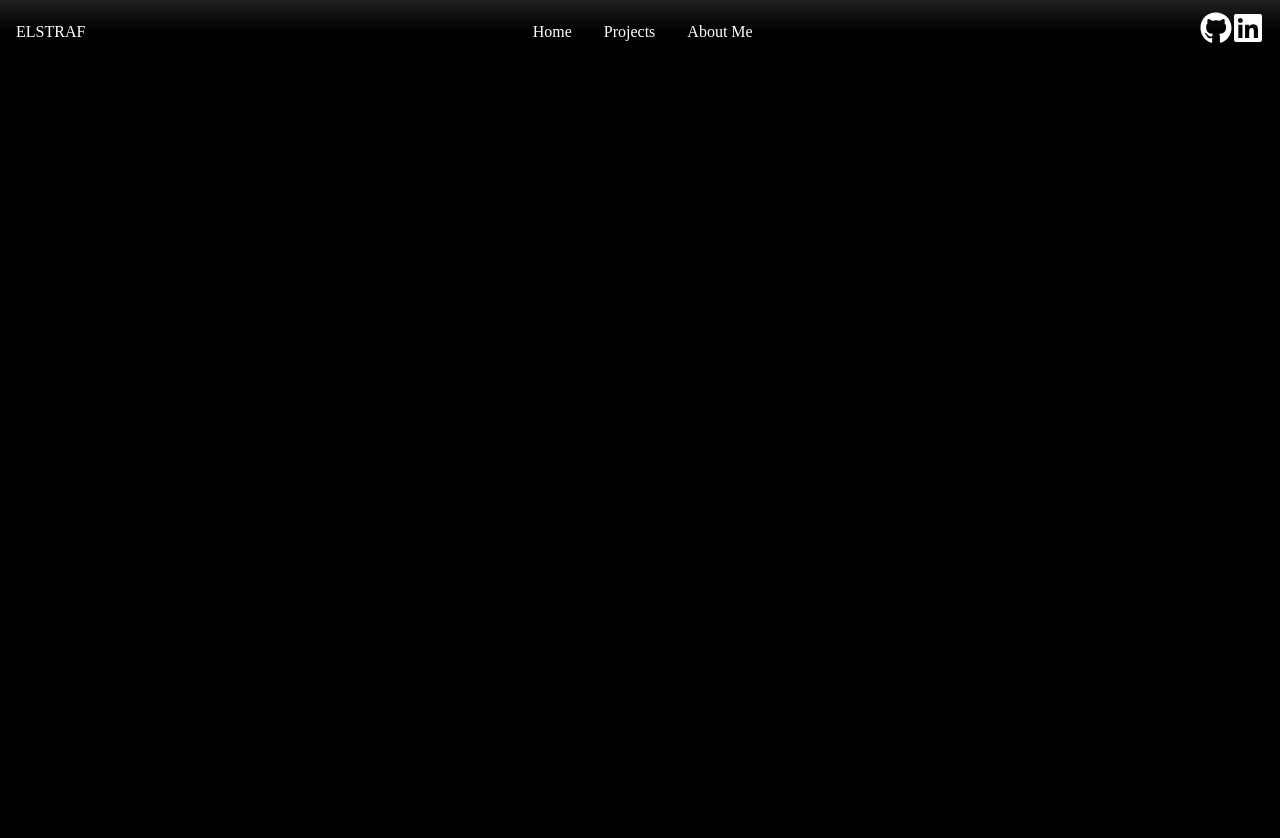
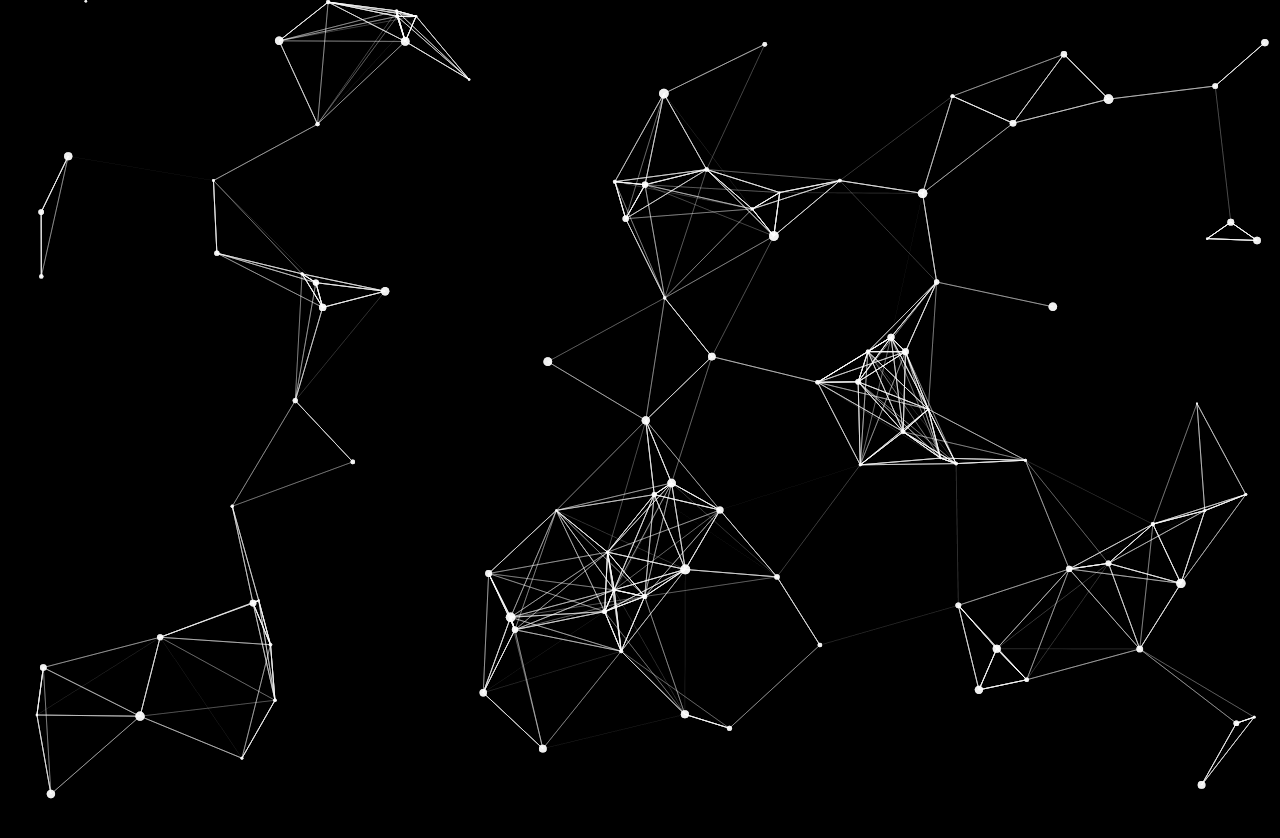
Before and after one commit to Elstraf/Callum_Portfolio, a Next.js app: page / in a window 1280 px wide. Shown: the top 838 px of the page. Before the commit the page ends 800 px from the top, so only its background shows below. Built offline with nearby package versions, Linux system fonts and the light colour scheme.

Commit message:
added boxes and bkground

```diff
--- a/components/FrontPageAnimation.js
+++ b/components/FrontPageAnimation.js
@@ -1,25 +1,102 @@
-import React from 'react'
+import React, { useRef, useEffect, useState } from 'react'
 import styles from './fpa.module.css'
-import BIRDS from 'vanta/dist/vanta.birds.min'
+import Particles from 'react-tsparticles'
 
 const FrontPageAnimation = () => {
-  return class MyComponent extends React.Component {
-    constructor() {
-      super()
-      this.vantaRef = React.createRef()
-    }
-    componentDidMount() {
-      this.vantaEffect = BIRDS({
-        el: this.vantaRef.current,
-      })
-    }
-    componentWillUnmount() {
-      if (this.vantaEffect) this.vantaEffect.destroy()
-    }
-    render() {
-      return <div ref={this.vantaRef}>Foreground content goes here</div>
-    }
-  }
+  const particlesInit = null
+  const particlesLoaded = null
+
+  return (
+    <div className={styles.profileContainer}>
+      <Particles
+        id="tsparticles"
+        init={particlesInit}
+        loaded={particlesLoaded}
+        options={{
+          background: {
+            color: {
+              value: '#000',
+            },
+          },
+          fpsLimit: 60,
+          fullScreen: {
+            enable: true,
+          },
+          interactivity: {
+            detectsOn: 'canvas',
+            events: {
+              onClick: {
+                enable: true,
+                mode: 'push',
+              },
+              onHover: {
+                enable: true,
+                mode: 'repulse',
+              },
+              resize: true,
+            },
+            modes: {
+              bubble: {
+                distance: 400,
+                duration: 2,
+                opacity: 0.8,
+                size: 40,
+              },
+              push: {
+                quantity: 4,
+              },
+              repulse: {
+                distance: 200,
+                duration: 0.4,
+              },
+            },
+          },
+          particles: {
+            color: {
+              value: '#ffffff',
+            },
+            links: {
+              color: '#ffffff',
+              distance: 150,
+              enable: true,
+              opacity: 0.5,
+              width: 1,
+            },
+            collisions: {
+              enable: true,
+            },
+            move: {
+              direction: 'none',
+              enable: true,
+              outMode: 'bounce',
+              random: false,
+              speed: 6,
+              straight: false,
+            },
+            number: {
+              density: {
+                enable: true,
+                value_area: 800,
+              },
+              value: 80,
+            },
+            opacity: {
+              value: 0.5,
+            },
+            shape: {
+              type: 'circle',
+            },
+            size: {
+              random: true,
+              value: 5,
+            },
+          },
+          detectRetina: true,
+        }}
+      ></Particles>
+      <div className={styles.profileText}>Callum Powley</div>
+    </div>
+  )
 }
 
 export default FrontPageAnimation
--- /dev/null
+++ b/components/MainScreenBoxes.js
@@ -0,0 +1,16 @@
+import React from 'react'
+import styles from './flex.module.css'
+
+function BoxComponent({ children, name }) {
+  return <div className={styles.flexItem}>{children}</div>
+}
+
+const MainScreenBoxes = () => {
+  return (
+    <div className={styles.flexContainer}>
+      <BoxComponent name="lord queef">MEMES</BoxComponent>
+    </div>
+  )
+}
+
+export default MainScreenBoxes
--- /dev/null
+++ b/components/flex.module.css
@@ -0,0 +1,27 @@
+.parent {
+  display: flex;
+  height: 300px;
+}
+
+.child {
+  width: 100px;
+  height: 100px;
+  margin: auto;
+}
+
+.flexContainer {
+  display: flex;
+  width: 100%;
+  justify-content: space-around;
+  background-color: black;
+  padding: 1rem;
+  min-height: 55vh;
+}
+
+.flexItem {
+  background-color: darkgray;
+  border-radius: 1rem;
+  padding: 5px;
+  width: 400px;
+  height: 200px;
+}
--- a/components/fpa.module.css
+++ b/components/fpa.module.css
@@ -1,4 +1,14 @@
-.size {
+.profileContainer {
+  display: flex;
+  justify-content: center;
+  align-items: center;
+
   width: 100%;
-  height: 10rem;
+  height: 25rem;
 }
+
+.profileText {
+  font-size: 5rem;
+  text-transform: uppercase;
+  font-weight: bold;
+}
--- a/package.json
+++ b/package.json
@@ -13,6 +13,7 @@
     "react-dom": "17.x",
     "react-icons": "^4.2.0",
     "react-tsparticles": "^1.27.0",
+    "three": "0.124",
     "tsparticles": "^1.27.0",
     "vanta": "^0.5.21"
   },
--- a/pages/_app.js
+++ b/pages/_app.js
@@ -1,4 +1,5 @@
 import '../styles/globals.css'
+import * as THREE from 'three'
 
 function MyApp({ Component, pageProps }) {
   return <Component {...pageProps} />
--- a/pages/index.js
+++ b/pages/index.js
@@ -1,6 +1,7 @@
 import Head from 'next/head'
 import Header from '../components/Header'
 import FrontPageAnimation from '../components/FrontPageAnimation'
+import MainScreenBoxes from '../components/MainScreenBoxes'
 import styles from '../styles/Home.module.css'
 
 export default function Home() {
@@ -8,6 +9,7 @@ export default function Home() {
     <>
       <Header />
       <FrontPageAnimation />
+      <MainScreenBoxes />
     </>
   )
 }
--- a/styles/globals.css
+++ b/styles/globals.css
@@ -10,7 +10,6 @@
 html,
 body {
   color: var(--color-text);
-  background-color: var(--color-background);
   padding: 0;
   margin: 0;
   font-family: 'Roboto Slab', serif;
```
Also changed, not shown: 1 other file (tests, documents, lock files or other folders).
